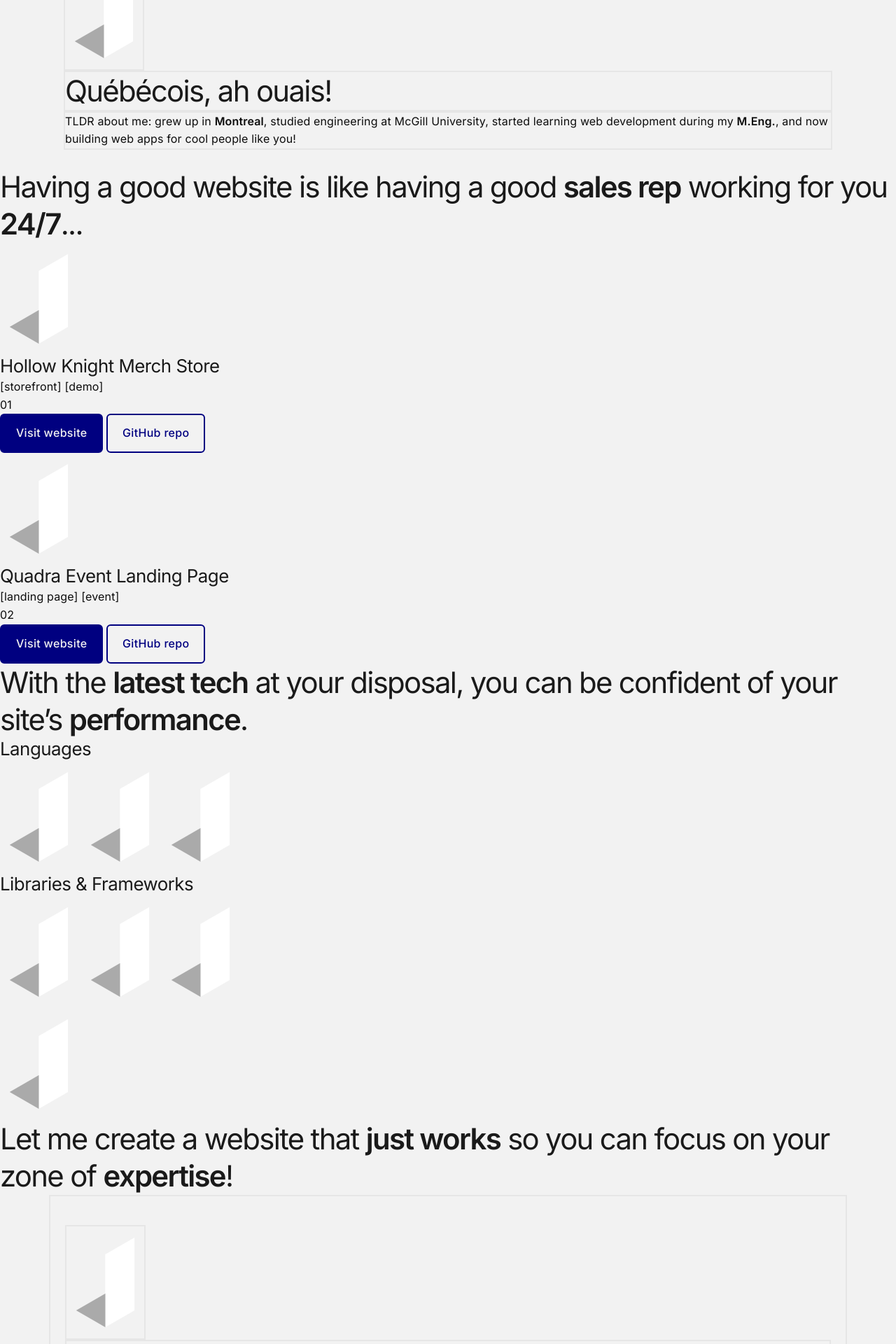
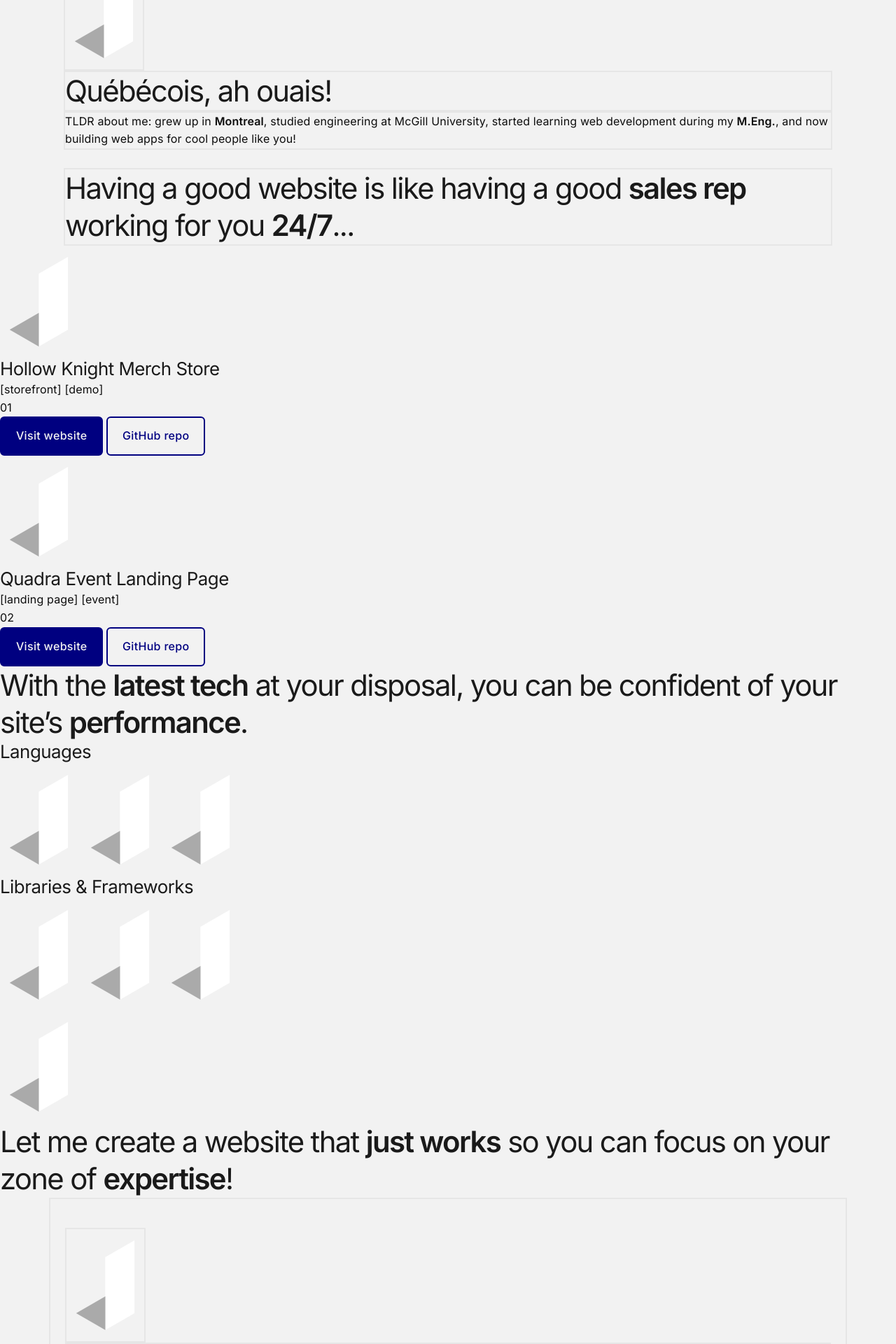
Before and after one commit to jingtianfeng/jtfeng-personal-1, a Jekyll site: the page built from index.html, in a window 1280 px wide. Shown: the part 494-2414 px from the top of the page at 70% size. Built offline with Jekyll 4.4.1, drawn with Linux system fonts in a browser that asks for light colours.

Commit message:
Update index: add #frontend-work-title .container and border

```diff
--- a/index.html
+++ b/index.html
@@ -39,10 +39,12 @@ title: Front-End Developer
     </div>
 </section>
 <section id="frontend-work-title">
-    <h2>
-        Having a good website is like having a good <strong>sales rep</strong>
-        working for you <strong>24/7</strong>...
-    </h2>
+    <div class="container">
+        <h2 class="border">
+            Having a good website is like having a good <strong>sales rep</strong>
+            working for you <strong>24/7</strong>...
+        </h2>
+    </div>
 </section>
 <section id="frontend-work-hollow">
     <img src="/assets/img/logo.png" alt="Hollow Knight Merch Store">
```
